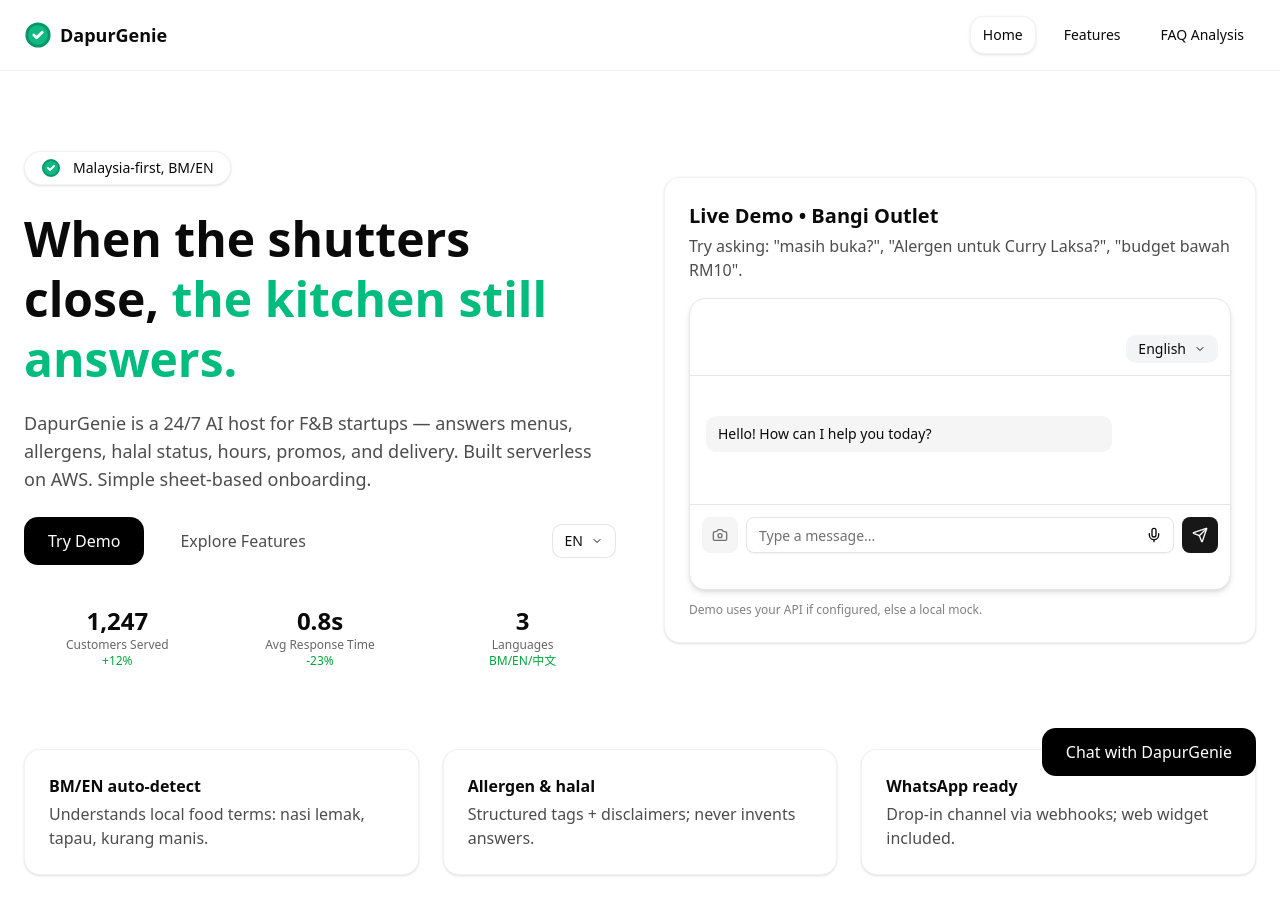
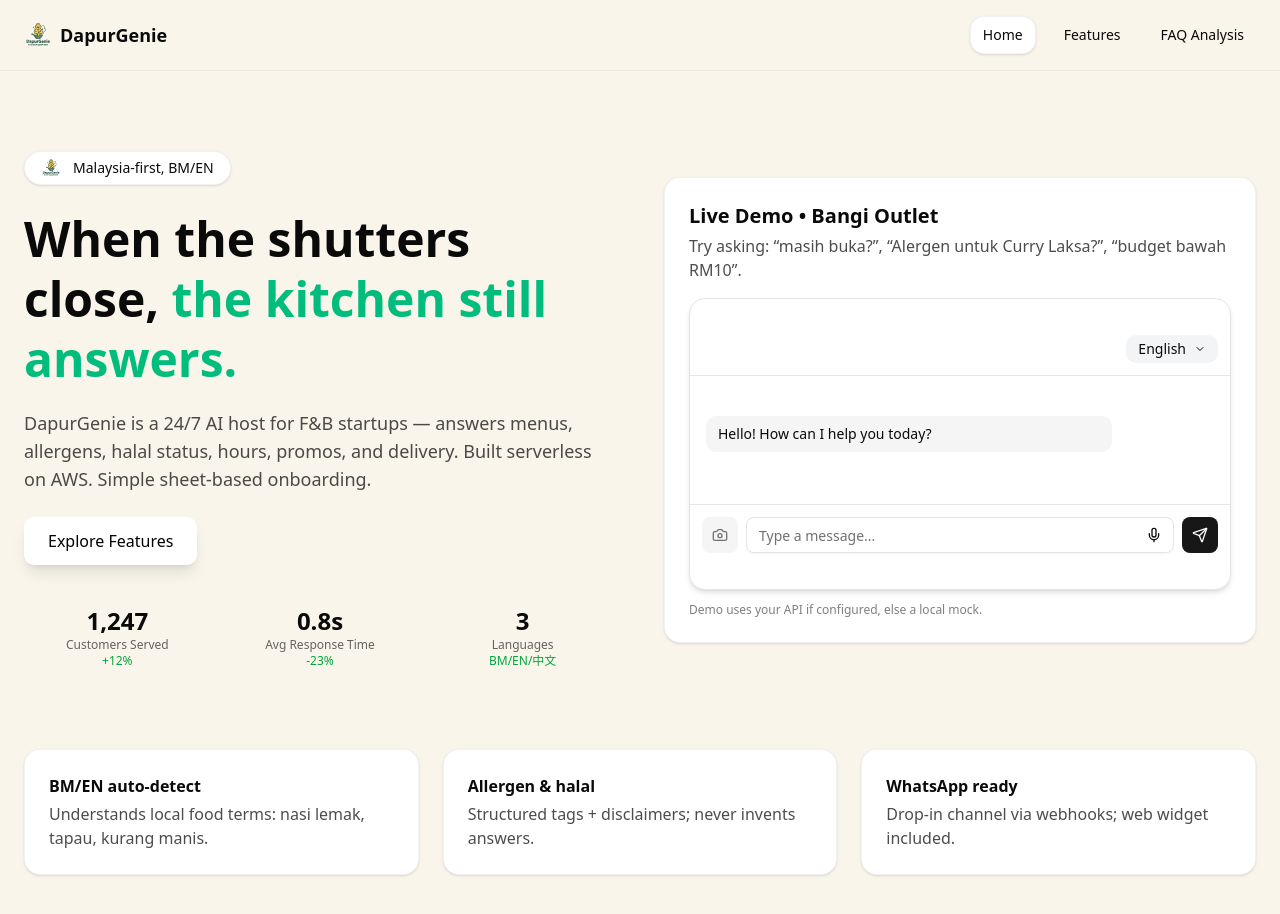
Before and after one commit to zhiTee/we-dont-have-a-team-name, a Next.js app: page / in a window 1280 px wide. Shown: the top 914 px of the page. Built offline with nearby package versions, Linux system fonts and the light colour scheme.

Commit message:
Make recent change in the front-end

```diff
--- a/app/admin/page.tsx
+++ b/app/admin/page.tsx
@@ -77,10 +77,10 @@
   }
 
   return (
-    <div className="min-h-screen bg-gray-50">
+    <div className="min-h-screen" style={{ backgroundColor: '#faf5eaff' }}>
       {/* Header */}
-      <div className="bg-white shadow-sm border-b">
-        <div className="max-w-7xl mx-auto px-4 sm:px-6 lg:px-8 py-4">
+      <div className="bg-white shadow-sm border-b" style={{ backgroundColor: '#faf5eaff' }}>
+        <div className="max-w-7xl mx-auto px-4 sm:px-6 lg:px-8 py-4 color:" style={{ backgroundColor: '#faf5eaff' }}>
           <div className="flex justify-between items-center">
             <div>
               <h1 className="text-2xl font-bold text-gray-900">Top Questions</h1>
--- a/app/layout.tsx
+++ b/app/layout.tsx
@@ -28,10 +28,10 @@
     <html lang="en">
       <body
         className={`${geistSans.variable} ${geistMono.variable} antialiased`}
+        style={{ backgroundColor: '#faf5eaff' }}
       >
         <Navbar />
         {children}
-        <FloatingWidget />
       </body>
     </html>
   );
--- a/app/page.tsx
+++ b/app/page.tsx
@@ -2,7 +2,10 @@
 import KpiBar from "@/components/KpiBar";
 import ChatWidget from "@/components/ChatWidget";
 
-export default function Page(){
+export default function Page(
+
+){
+
   return (
     <main>
       <section className="container py-20 grid md:grid-cols-2 gap-12 items-center">
@@ -19,9 +22,7 @@
             Built serverless on AWS. Simple sheet-based onboarding.
           </p>
           <div className="mt-6 flex items-center gap-3">
-            <a href="#demo" className="btn-primary">Try Demo</a>
-            <a href="/features" className="btn-ghost">Explore Features</a>
-            <div className="ml-auto"><LanguageToggle/></div>
+            <a href="/features" className="bg-white text-black px-6 py-3 rounded-lg shadow-lg hover:bg-black hover:text-white transition-colors">Explore Features</a>
           </div>
           <div className="mt-10">
             <KpiBar/>
@@ -29,7 +30,7 @@
         </div>
         <div id="demo" className="card p-6">
           <h2 className="font-semibold text-xl">Live Demo • Bangi Outlet</h2>
-          <p className="text-black/70 mt-1">Try asking: "masih buka?", "Alergen untuk Curry Laksa?", "budget bawah RM10".</p>
+          <p className="text-black/70 mt-1">Try asking: “masih buka?”, “Alergen untuk Curry Laksa?”, “budget bawah RM10”.</p>
           <div className="mt-4"><ChatWidget/></div>
           <p className="text-xs text-black/50 mt-3">Demo uses your API if configured, else a local mock.</p>
         </div>
--- a/components/Navbar.tsx
+++ b/components/Navbar.tsx
@@ -11,7 +11,7 @@
     {href:"/admin", label:"FAQ Analysis"}
   ];
   return (
-    <header className="sticky top-0 z-40 bg-brand-light/70 backdrop-blur supports-[backdrop-filter]:bg-brand-light/70 border-b border-black/5">
+    <header className="sticky top-0 z-40 border-b border-black/5" style={{ backgroundColor: '#faf5eaff' }}>
       <div className="container py-4 flex items-center gap-6">
         <Link href="/" className="flex items-center gap-2">
           <img src="/logo.svg" alt="logo" className="w-7 h-7"/>
```
Also changed, not shown: public/logo.svg.
